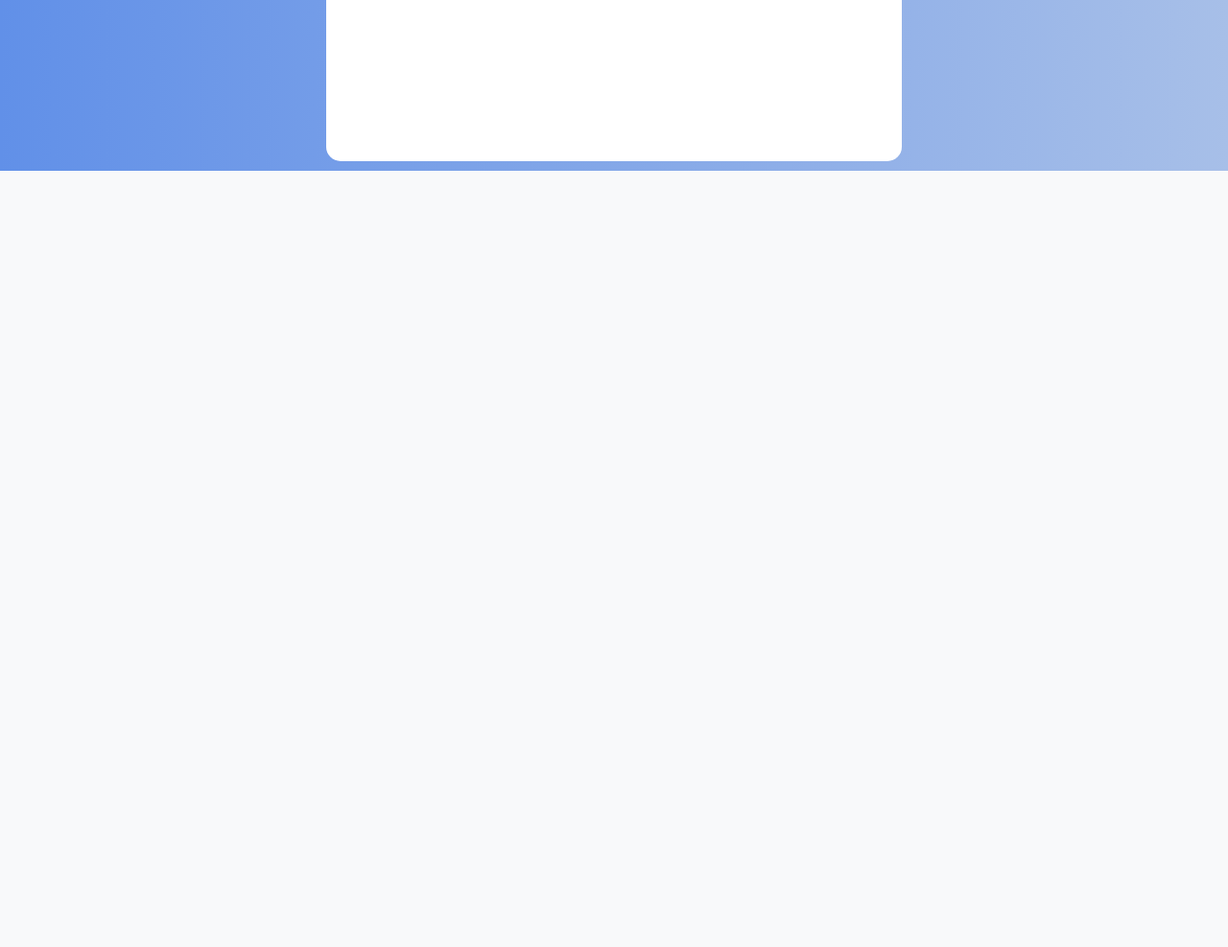
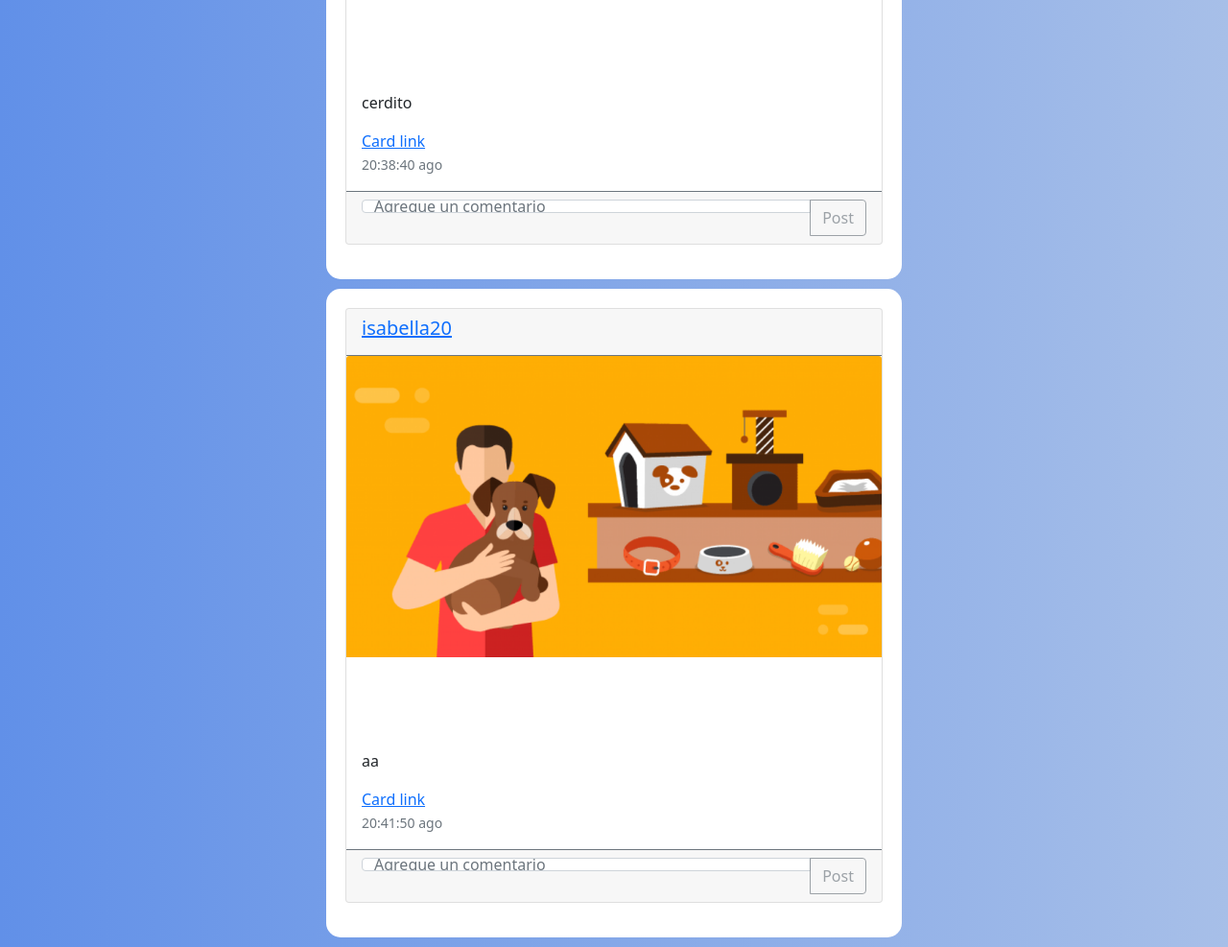
Before and after one commit to alexha31/amiblog, a Flask app: page / in a window 1280 px wide. Shown: the part 623-1610 px from the top of the page at 96% size. Before the commit the page ends 801 px from the top, so only its background shows below. Run offline with Flask 2, Linux system fonts and the light colour scheme; a user stored in the database is signed in; some libraries are stand-ins or nearby versions.

Commit message:
no recuerdo q agregué

```diff
--- a/application.py
+++ b/application.py
@@ -55,8 +55,9 @@
 @login_required
 def inicio():
     username = db.execute("SELECT username FROM usuarios WHERE ID = :ID", ID = session["user_id"])
-    description = db.execute("SELECT description FROM post WHERE autor = :autor", autor = session["user_id"])
-    return render_template("index.html", username = username[0]["username"])
+    posts = db.execute("SELECT p.*, u.username FROM post p INNER JOIN usuarios u on u.ID = p.autor")
+    print(username)
+    return render_template("index.html", username = username[0]["username"], posts = posts)
 
 
 @app.route('/login', methods=["GET", "POST"])
--- a/static/styles.css
+++ b/static/styles.css
@@ -14,6 +14,17 @@
   font-size: 180%;
 }
 
+.container1{
+  width: 80vw;
+  padding: 20px;
+  content: "";
+  max-width: 600px;
+  margin: 10px auto;
+  justify-content: center;
+  border-radius: 15px;
+  flex-direction: column;
+  background: #fff;
+}
 
 .container{
   width: 100vw;
--- a/templates/index.html
+++ b/templates/index.html
@@ -4,11 +4,45 @@
 {% endblock %}
 
 {% block main %}
-<h1 class="h1">Posts</h1>
+    <h1>Posts</h1>
 
-<div class="post">
-    <p>gracias cristo-</p>
-    <p>{{descripcion}}</p>
-</div>
+    {% for post in posts %}
+    <div class="container1">
+        <div class="card mb-3">
+        <div class="card-header border-secondary">
+            <h5 class="card-title"><a class="card-text" href="">{{post.username}}</a></h5>
+        </div>
+        <img src="{{post.img}}" class="card-img-top" alt="{{post.descripcion}}">
+        <br class="border-secondary">
+        <div class="card-body card-group border-secondary">
+            <div class="row row-cols-2">
+                <i class="far fa-thumbs-up"></i>
+                <i class="far fa-comment"></i>
+            </div>
+        </div>
+        <br class="border-secondary">
+        <div class="card-body border-secondary">
+            <p class="card-text">{{post.description}}</p>
+            <a href="/post/{{post.id_post}}" class="card-link">Card link</a>
+            <!--{% for comentario in comentarios %}
+            <p class="card-text">{{post.description}}</p>
+            {% endfor %}-->
+            <p class="card-text"><small class="text-muted">{{post.created}} ago</small></p>
+        </div>
+        <div class="card-footer border-secondary">
+            <form action="">
+                <div class="input-group">
+                    <input type="text" class="form-control" name="acomentario" placeholder="Agregue un comentario" aria-label="Agregue un comentario" aria-describedby="btnInput">
+                    <button class="btn btn-outline-secondary disabled" type="button" id="btnInput">Post</button>
+                </div>
+
+            </form>
+        </div>
+        </div>
+    </div>
+
+
+    {% endfor %}
+    <!--<p>gracias cristo-</p>-->
 
 {% endblock %}
--- a/templates/layout.html
+++ b/templates/layout.html
@@ -50,7 +50,10 @@
     </div>
   </nav>
       <br>
+      <main >
         {% block main %}{% endblock %}
+      </main>
+
         <script src="./static/scripts.js"></script>
         <script src="https://cdn.jsdelivr.net/npm/bootstrap@5.0.1/dist/js/bootstrap.bundle.min.js" integrity="sha384-gtEjrD/SeCtmISkJkNUaaKMoLD0//ElJ19smozuHV6z3Iehds+3Ulb9Bn9Plx0x4" crossorigin="anonymous"></script>
 </body>
```
